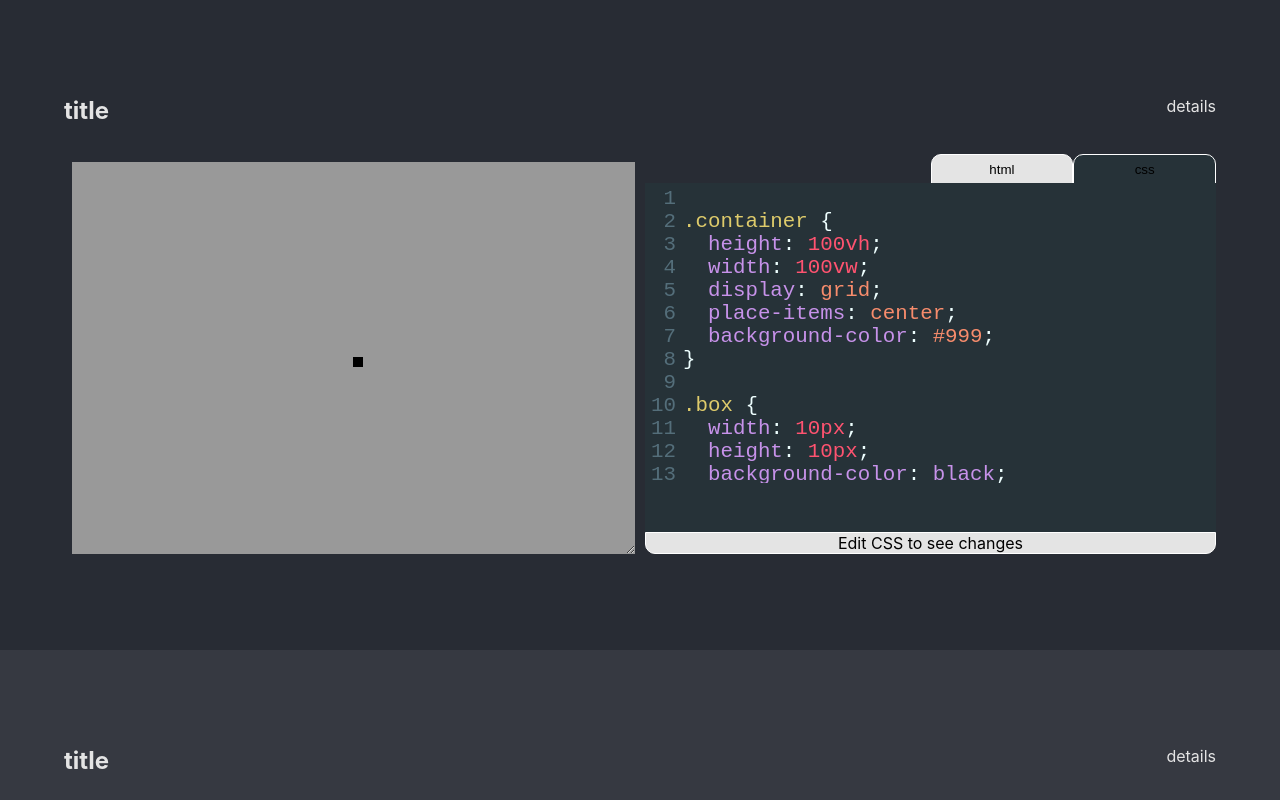
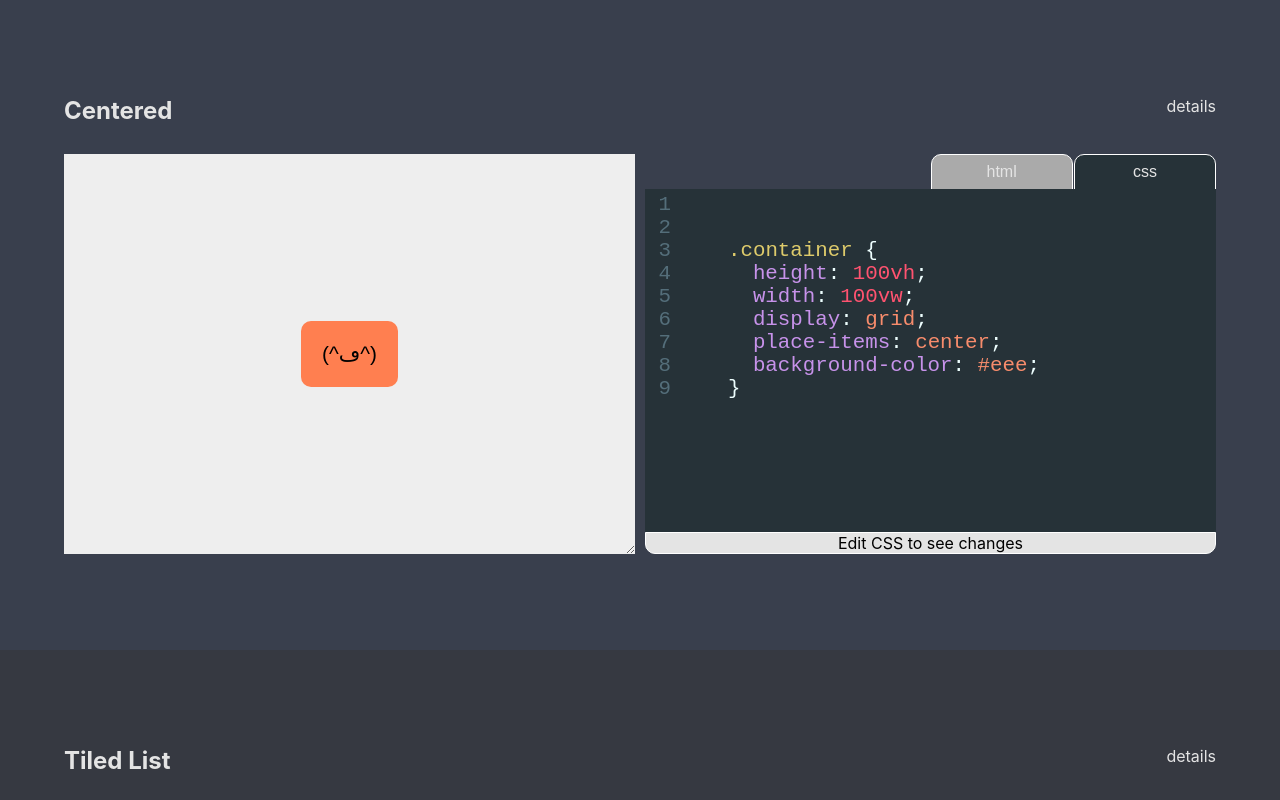
Before and after one commit to joecaro/HTML-CSS-Patterns, a React (Create React App) app: page / in a window 1280 px wide. Shown: the top 800 px of the page. Built offline with nearby package versions, Linux system fonts and the light colour scheme.

Commit message:
new examples

```diff
--- a/src/App.css
+++ b/src/App.css
@@ -1,8 +1,9 @@
 :root {
   --pageMax: 1200px;
-  --slateBlue: #282c34;
+  --slateBlue: #393f4d;
   --greyBlue: #363941;
   --lightGrey: #e4e4e4;
+  --lightBlueGrey: #e4e4e4;
 }
 
 h2 {
@@ -13,13 +14,13 @@ p {
   margin: 0;
 }
 
-section:nth-child(even) {
-  background-color: var(--greyBlue);
-}
-
 .App {
   background-color: var(--slateBlue);
   min-height: 100vh;
+}
+
+section:nth-child(even) {
+  background-color: var(--greyBlue);
 }
 
 .section-container {
@@ -31,20 +32,19 @@ section:nth-child(even) {
 .title-container {
   display: grid;
   grid-template-columns: repeat(auto-fit, minmax(300px, 1fr));
+  color: var(--lightGrey);
 }
 
 .title {
   display: grid;
   grid-template-rows: 1fr 1fr;
   justify-content: left;
-  color: var(--lightGrey);
 }
 
 .support {
   display: grid;
   grid-template-rows: 1fr 1fr;
   justify-content: right;
-  color: var(--lightGrey);
 }
 
 .ex-container {
@@ -59,10 +59,8 @@ section:nth-child(even) {
 }
 
 .example > iframe {
-  height: 100%;
-  width: 100%;
   resize: both;
-  overflow: hidden;
+  z-index: 10;
 }
 
 .code-container {
@@ -76,13 +74,16 @@ section:nth-child(even) {
   justify-self: end;
   display: grid;
   grid-template-columns: 1fr 1fr;
+  gap: 1px;
 }
 
 .tab-container > button {
   padding: 0.5em 0;
   border-radius: 10px 10px 0 0;
   background-color: var(--lightGrey);
-  border: 1px solid white;
+  border: 1.5px solid white;
+  font-size: 1rem;
+  color: var(--lightGrey);
 }
 
 .code {
--- a/src/App.js
+++ b/src/App.js
@@ -1,29 +1,196 @@
-import logo from "./logo.svg";
 import "./App.css";
 import Example from "./components/Example";
 
-const html = `<div class='container'><div class='box'></div></div>`;
-const css = `
+const colors = `
+.coral {
+  background-color: coral;
+}
+
+.lightskyblue {
+  background-color: lightskyblue;
+}
+
+.palegreen {
+  background-color: palegreen;
+}
+
+.moccasin {
+  background-color: moccasin;
+}
+
+.pink {
+  background-color: pink;
+}`;
+
+const examples = [
+  {
+    title: "Centered",
+    html: `<div class='container'>
+    <div class='box' contenteditable>(^ڡ^)</div>
+  </div>`,
+    cssStatic: `
+    * {
+    box-sizing: border-box;
+  }
+
+    body {
+      margin: 0;
+    }
+
+    .box {
+      padding: 1em;
+      border-radius: 10px;
+      background-color: coral;
+      font-size: 1.3rem;
+      display: grid;
+      place-items: center;
+    }`,
+    cssDynamic: `
+
     .container {
       height: 100vh;
       width: 100vw;
       display: grid;
       place-items: center;
-  background-color: #999;
+      background-color: #eee;
+    }`,
+  },
+  {
+    title: "Tiled List",
+    html: `<div class='container'>
+    <div class='box moccasin' contenteditable>1</div>
+    <div class='box palegreen' contenteditable>2</div>
+    <div class='box lightskyblue' contenteditable>3</div>
+    <div class='box coral' contenteditable>4</div>
+  </div>`,
+    cssStatic: `
+    * {
+      box-sizing: border-box;
+    }
+
+    body {
+      margin: 0;
+      max-height: 100vh;
     }
 
     .box {
-  width: 10px;
-  height: 10px;
-  background-color: black;
+      border-radius: 1rem;
+      display: grid;
+      place-items: center;
+    }`,
+    cssDynamic: `
+
+    .container {
+      background-color: white;
+      padding: .5rem;
+      height: 100vh;
+      width: 100vw;
+      display: grid;
+      gap: 1rem;
+      grid-template-columns: repeat(auto-fit, minmax(250px, 1fr));
+    }`,
+  },
+  {
+    title: "Holy Grail",
+    html: `<div class='container'>
+    <div class="header coral">Header</div>
+    <div class="left-sidebar moccasin">Left Sidebar</div>
+    <div class="main-content lightskyblue">Main Content</div>
+    <div class="right-sidebar palegreen">Right Sidebar</div>
+    <div class="footer pink">Footer</div>
+  </div>`,
+    cssStatic: `
+    * {
+    box-sizing: border-box;
   }
-`;
 
+    body {
+      margin: 0;
+    }
+
+    .container * {
+      padding: 1rem;
+    }
+    `,
+    cssDynamic: `
+
+    .container {
+      height: 100vh;
+      width: 100vw;
+      display: grid;
+      grid-template: auto 1fr auto / auto 1fr auto;
+      background: white;
+    }
+
+    .header{
+      grid-column: 1 / 4;
+    }
+
+    .left-sidebar {
+      grid-column: 1 / 2;
+    }
+
+    .main-content {
+      grid-column: 2 / 3;
+    }
+
+    .right-sidebar {
+      grid-column: 3 / 4;
+    }
+
+    .footer {
+      grid-column: 1 / 4;
+    }
+    `,
+  },
+  {
+    title: "Cards",
+    html: `<div class='container'>
+    <div class='box'></div>
+    <div class='box'></div>
+    <div class='box'></div>
+    <div class='box'></div>
+    <div class='box'></div>
+    <div class='box'></div>
+  </div>`,
+    cssStatic: `
+    * {
+    box-sizing: border-box;
+  }
+
+    body {
+      margin: 0;
+    }
+
+    .box {
+      width: 125px;
+      height: 125px;
+      border-radius: 1rem;
+      background-color: grey;
+    }
+    `,
+    cssDynamic: `
+
+    .container {
+      height: 100vh;
+      width: 100vw;
+      padding: 1rem;
+      background: white;
+      display: flex;
+      flex-wrap: wrap;
+      gap: 1rem;
+      align-content: flex-start;
+    }
+
+    `,
+  },
+];
 function App() {
   return (
     <div className='App'>
-      <Example Html={html} Css={css} />
-      <Example Html={html} Css={css} />
+      {examples.map((example) => (
+        <Example example={example} colors={colors} />
+      ))}
     </div>
   );
 }
--- a/src/components/Example.js
+++ b/src/components/Example.js
@@ -6,15 +6,22 @@ import "codemirror/mode/javascript/javascript";
 import "codemirror/mode/css/css";
 import { Controlled as CodeMirror } from "react-codemirror2";
 
-export default function Example({ Html, Css }) {
+const htmlStyle = `
+html {
+  overflow: hidden;
+  font-family: sans-serif;
+}
+`;
+
+export default function Example({ example, colors }) {
   const [selectedTab, setSelectedTab] = useState("css");
-  const [css, setCss] = useState(Css);
-  const [html, setHtml] = useState(Html);
+  const [css, setCss] = useState(example.cssDynamic);
+  const [html, setHtml] = useState(example.html);
 
   const srcDoc = `
 	<html>
 		<body>${html}</body>
-		<style>${css}</style>
+		<style>${htmlStyle + example.cssStatic + css + colors}</style>
 	</html>
   `;
 
@@ -28,7 +35,7 @@ export default function Example({ Html, Css }) {
     <section>
       <div class='section-container'>
         <div className='title-container'>
-          <h2 className='title'>title</h2>
+          <h2 className='title'>{example.title}</h2>
           <div className='support'>details</div>
         </div>
         <div className='ex-container'>
@@ -45,8 +52,9 @@ export default function Example({ Html, Css }) {
               <button
                 style={{
                   backgroundColor: `${
-                    selectedTab === "html" ? "#263238" : "#e4e4e4"
+                    selectedTab === "html" ? "#263238" : "#aaa"
                   }`,
+                  cursor: `${selectedTab !== "html" ? "pointer" : ""}`,
                 }}
                 onClick={() => setSelectedTab("html")}>
                 html
@@ -54,8 +62,9 @@ export default function Example({ Html, Css }) {
               <button
                 style={{
                   backgroundColor: `${
-                    selectedTab === "css" ? "#263238" : "#e4e4e4"
+                    selectedTab === "css" ? "#263238" : "#aaa"
                   }`,
+                  cursor: `${selectedTab !== "css" ? "pointer" : ""}`,
                 }}
                 onClick={() => setSelectedTab("css")}>
                 css
```
Lines whose indentation alone changed are shown as unchanged.
